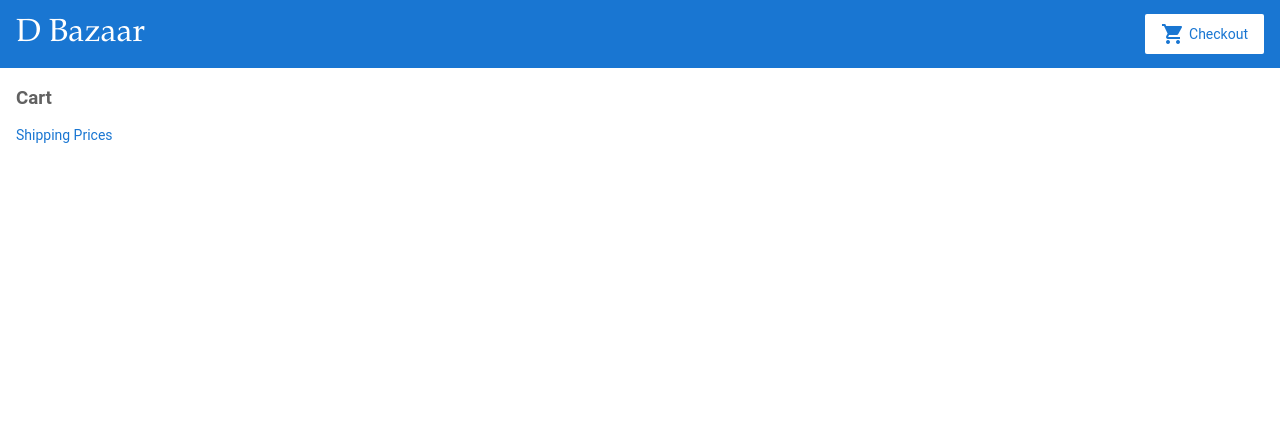
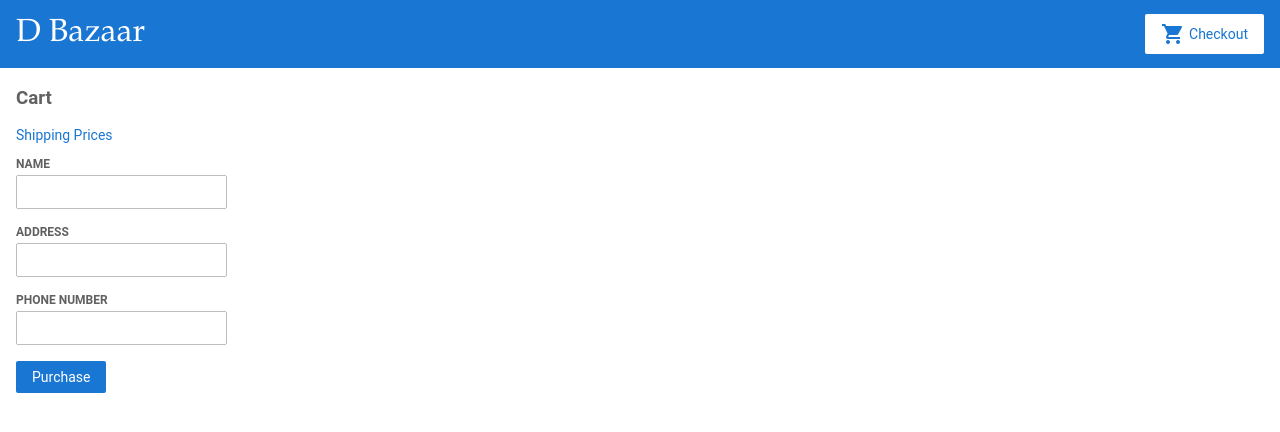
Before and after one commit to dshafique/Angular-myPhoneStore, an Angular app: page /cart in a window 1280 px wide. Shown: the top 432 px of the page. Built offline with nearby package versions, Linux system fonts and the light colour scheme.

Commit message:
Added a user form at checkout

```diff
--- a/src/app/cart/cart.component.html
+++ b/src/app/cart/cart.component.html
@@ -8,3 +8,30 @@
   <span>{{ item.name }}</span>
   <span>{{ item.price | currency }}</span>
 </div>
+
+<form [formGroup]="checkoutForm" (ngSubmit)="onSubmit(checkoutForm.value)">
+
+<div>
+    <label for="name">
+      Name
+    </label>
+    <input id="name" type="text" formControlName="name">
+  </div>
+
+  <div>
+    <label for="address">
+      Address
+    </label>
+    <input id="address" type="text" formControlName="address">
+  </div>
+
+  <div>
+    <label for="contactNumber">
+      Phone Number
+    </label>
+    <input id="contactNumber" type="text" formControlName="contactNumber">
+  </div>
+
+  <button class="button" type="submit">Purchase</button>
+
+</form>
--- a/src/app/cart/cart.component.ts
+++ b/src/app/cart/cart.component.ts
@@ -1,4 +1,6 @@
 import { Component, OnInit } from '@angular/core';
+import { FormBuilder } from '@angular/forms';
+
 import { CartService } from '../cart.service';
 
 @Component({
@@ -8,10 +10,26 @@
 })
 export class CartComponent {
   items;
+  checkoutForm;
 
   constructor(
-    private cartService: CartService
+    private cartService: CartService,
+    private formBuilder: FormBuilder,
   ) {
     this.items = this.cartService.getItems();
+
+    this.checkoutForm = this.formBuilder.group({
+      name: '',
+      address: '',
+      contactNumber: ''
+    });
+  }
+
+  onSubmit(customerData){
+
+    console.warn('your order has been submitted', customerData);
+
+    this.items = this.cartService.clearCart();
+    this.checkoutForm.reset();
   }
 }
```
